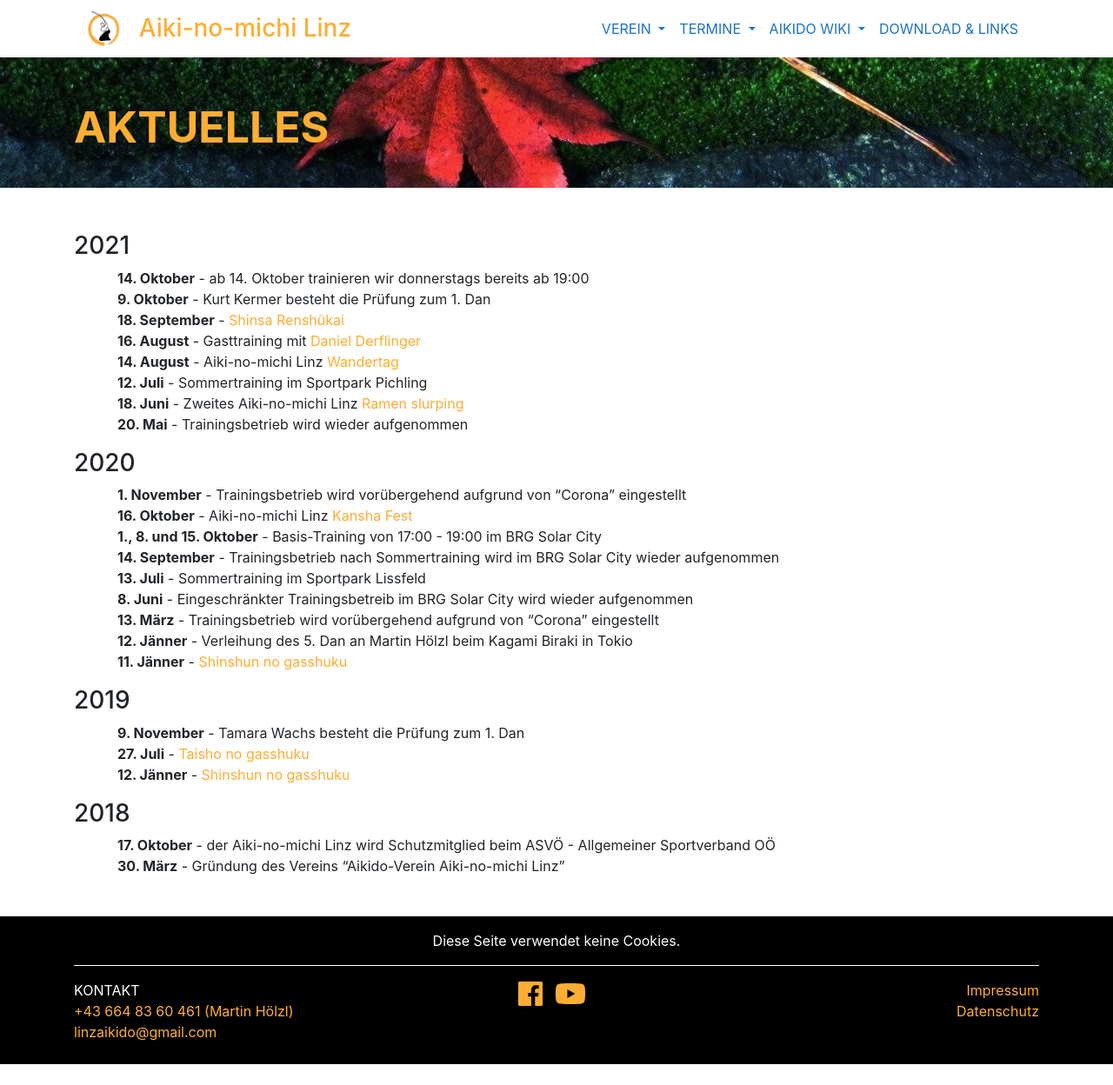
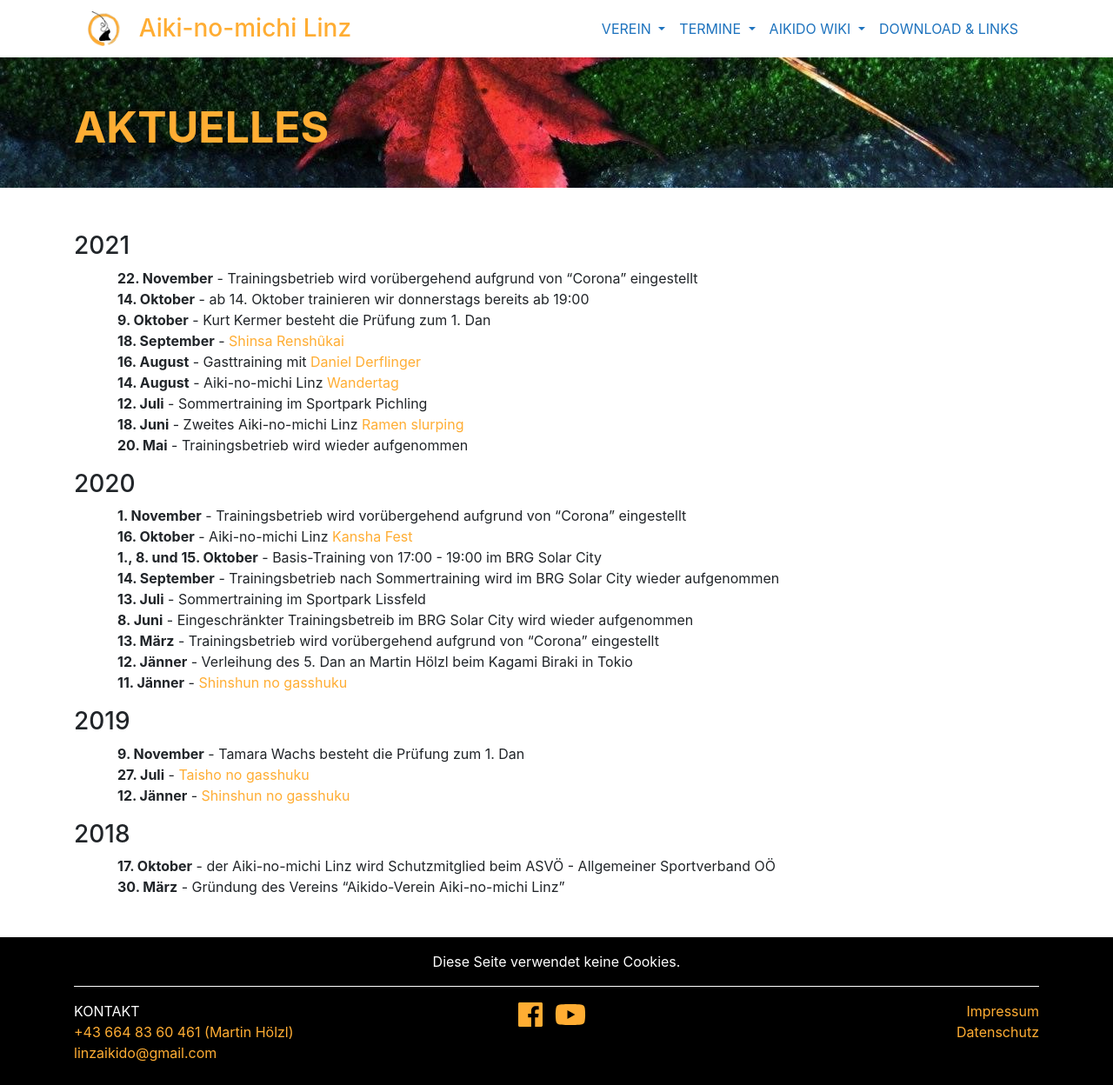
Before and after one commit to TWachs/aikinomichi-linz, a Jekyll site: the page built from aktuelles.md, in a window 1280 px wide. Shown: the whole page at 87% size. Built offline with Jekyll 4.4.1, drawn with Linux system fonts in a browser that asks for light colours; nearby versions of some CDN libraries; before the commit the page ends 1224 px from its top, so only the background shows below that.

Commit message:
Update aktuelles.md

```diff
--- a/aktuelles.md
+++ b/aktuelles.md
@@ -8,6 +8,7 @@ title: Aktuelles
 
 ### 2021
 
+* **22. November** - Trainingsbetrieb wird vorübergehend aufgrund von "Corona" eingestellt
 * **14. Oktober** - ab 14. Oktober trainieren wir donnerstags bereits ab 19:00
 * **9. Oktober** - Kurt Kermer besteht die Prüfung zum 1. Dan
 * **18. September** - [Shinsa Renshûkai](https://www.facebook.com/aikinomichilinz/photos/pcb.2973914229490011/2973907026157398){:target="_blank"}
```
